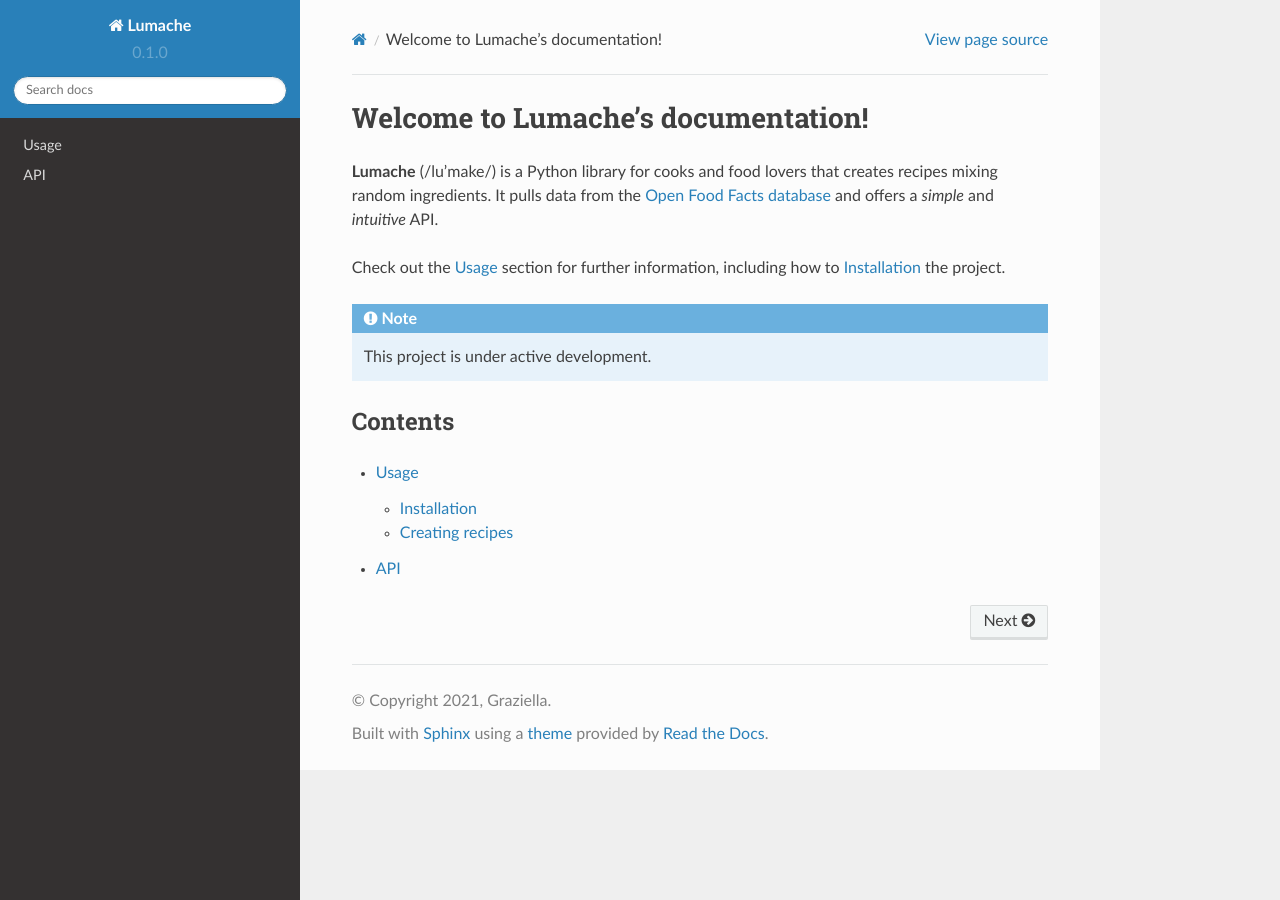
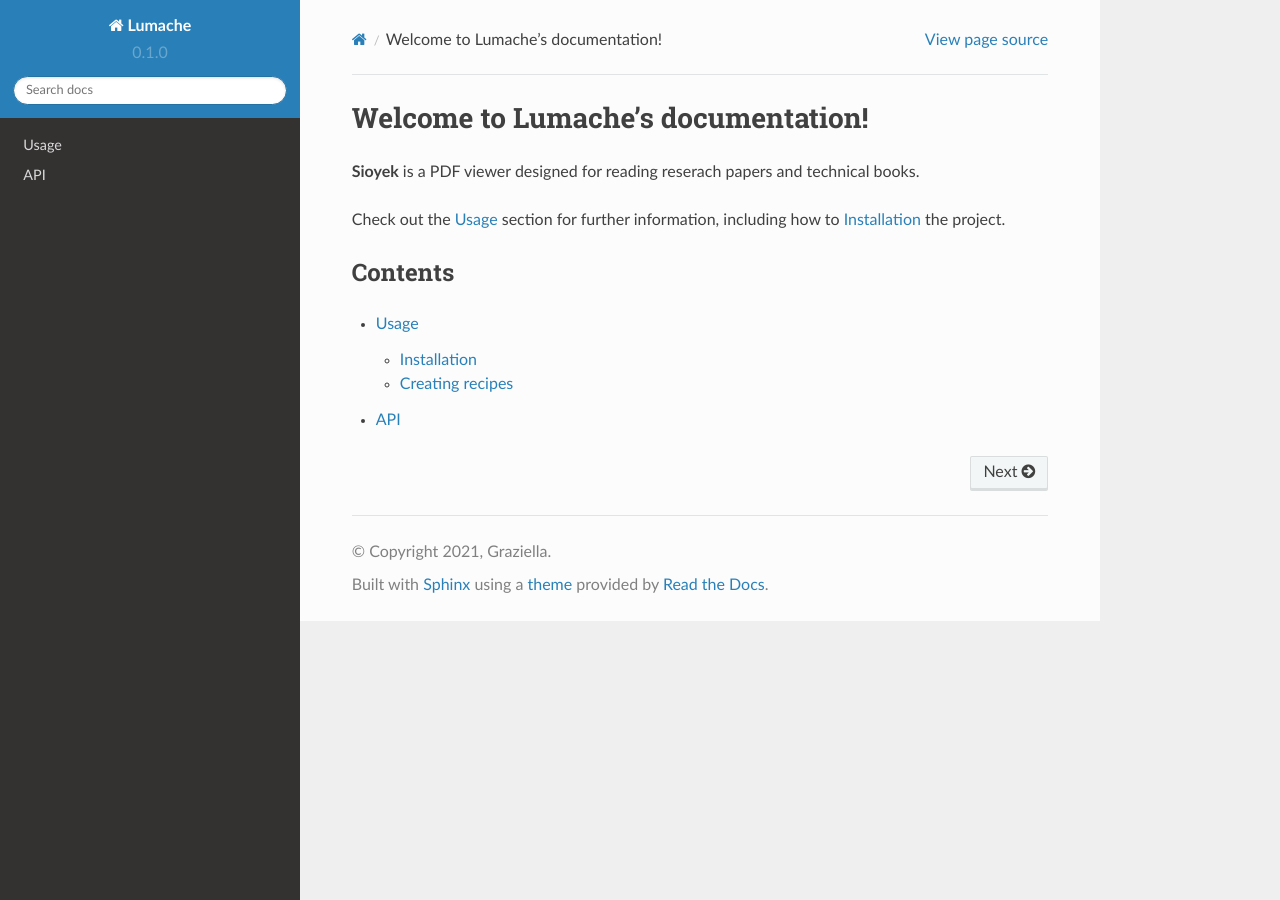
Before and after one commit to ahrm/sioyek-documentation, a Sphinx documentation site: the page built from docs/source/index.rst, in a window 1280 px wide. Built offline with Sphinx 7.4.7 and the Read the Docs theme 2.0.0, drawn with Linux system fonts in a browser that asks for light colours.

Commit message:
initial commit

```diff
--- a/docs/source/index.rst
+++ b/docs/source/index.rst
@@ -1,17 +1,10 @@
 Welcome to Lumache's documentation!
 ===================================
 
-**Lumache** (/lu'make/) is a Python library for cooks and food lovers
-that creates recipes mixing random ingredients.
-It pulls data from the `Open Food Facts database <https://world.openfoodfacts.org/>`_
-and offers a *simple* and *intuitive* API.
+**Sioyek** is a PDF viewer designed for reading reserach papers and technical books.
 
 Check out the :doc:`usage` section for further information, including
 how to :ref:`installation` the project.
-
-.. note::
-
-   This project is under active development.
 
 Contents
 --------
```
Also changed, not shown: pyproject.toml (deleted, +0 -8 lines).
